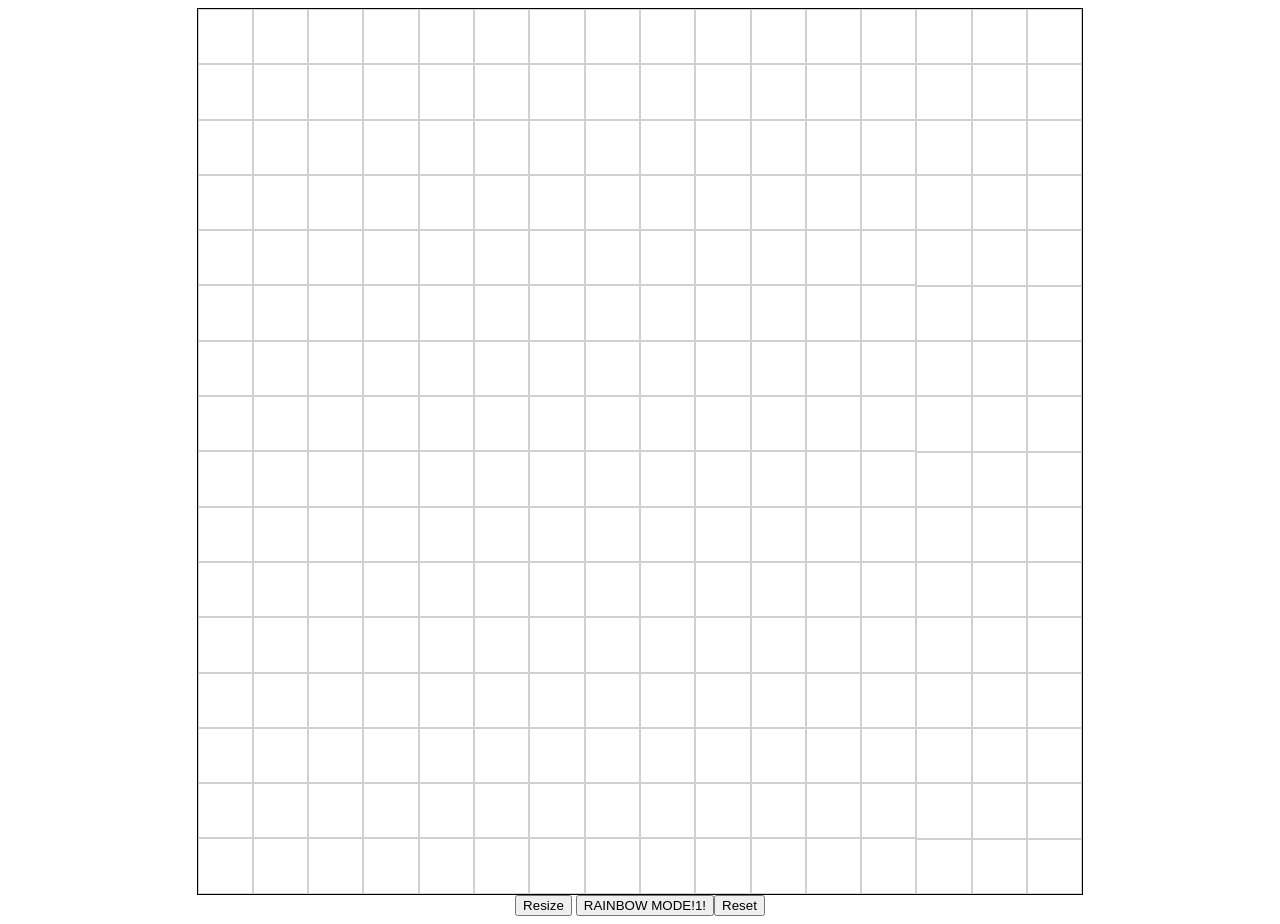
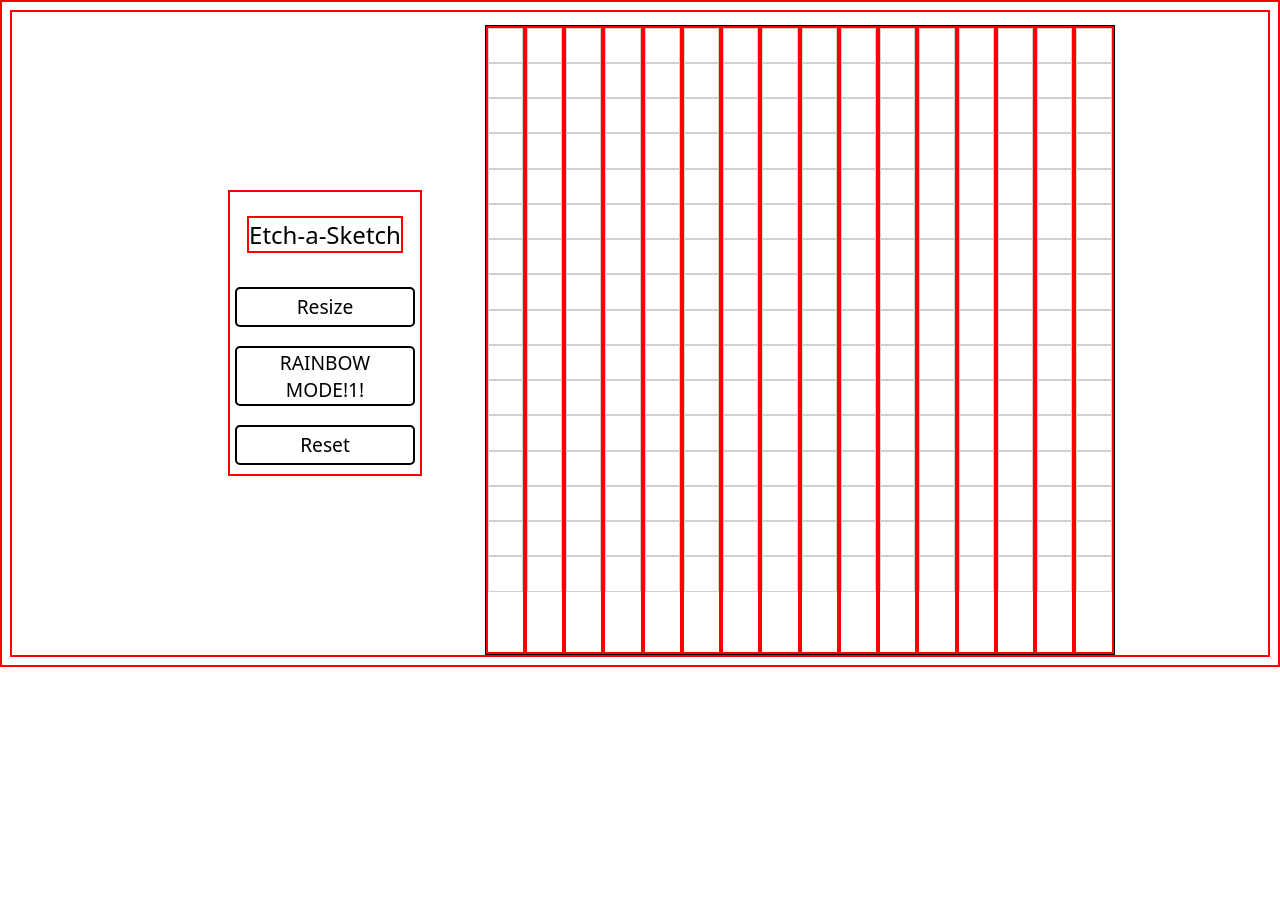
Before and after one commit to EdvinasStankunas/Etch-A-Sketch, a plain HTML site: page index.html in a window 1280 px wide. After the commit the page ends 800 px from the top, so only its background shows below. Drawn offline with Linux system fonts and the light colour scheme.

Commit message:
Add some style

```diff
--- a/index.html
+++ b/index.html
@@ -11,6 +11,7 @@
   <body>
     <div id="grid-container"></div>
     <div id="controls">
+      <p>Etch-a-Sketch</p>
       <button type="button" id="resize-btn"></button>
     </div>
   </body>
--- a/script.js
+++ b/script.js
@@ -10,6 +10,7 @@ rgbBtn.addEventListener("click", () => {
 
   while (child) {
     grid.removeChild(child);
+
     child = grid.lastElementChild;
   }
   rgbDivs();
@@ -37,7 +38,7 @@ gridCountBtn.textContent = "Resize ";
 gridCountBtn.addEventListener("click", userInput);
 
 function userInput() {
-  gridCount = Number(prompt("Enter size value"));
+  gridCount = Number(prompt("Enter size value between 16 and 100"));
 
   if (isNaN(gridCount) || gridCount < 16 || gridCount > 100) {
     alert("Error: value must be a number between 16 and 100");
@@ -103,7 +104,6 @@ function rgbDivs() {
         const b = randomBetween(0, 255);
         const rgb = `rgb(${r},${g},${b})`;
 
-        //cell.classList.add("cell-painted");
         cell.setAttribute("style", `background: ${rgb}`);
       });
 
--- a/style.css
+++ b/style.css
@@ -1,15 +1,49 @@
+* {
+  border: 2px solid red;
+}
+
+p {
+  text-align: center;
+  font-size: x-large;
+}
+
 body {
+  font-family: system-ui, -apple-system, BlinkMacSystemFont, "Segoe UI", Roboto,
+    Oxygen, Ubuntu, Cantarell, "Open Sans", "Helvetica Neue", sans-serif;
   display: flex;
-  flex-direction: column;
+  flex-direction: row-reverse;
   align-items: center;
+  justify-content: center;
+  flex-wrap: wrap-reverse;
+}
+
+button {
+  font-family: system-ui, -apple-system, BlinkMacSystemFont, "Segoe UI", Roboto,
+    Oxygen, Ubuntu, Cantarell, "Open Sans", "Helvetica Neue", sans-serif;
+  background-color: white;
+  border-radius: 5px;
+  margin: 5%;
+  border: 2px solid black;
+  min-height: 40px;
+  min-width: 180px;
+  font-size: larger;
 }
 
 #grid-container {
   display: grid;
   grid-auto-flow: column;
   border: 1px solid black;
-  width: 70%;
+  width: 50%;
+  margin-top: 1%;
   aspect-ratio: 1 / 1;
+}
+
+#controls {
+  display: flex;
+  flex-direction: column;
+  justify-content: space-between;
+  align-items: center;
+  margin: 5%;
 }
 
 .cell {
```
